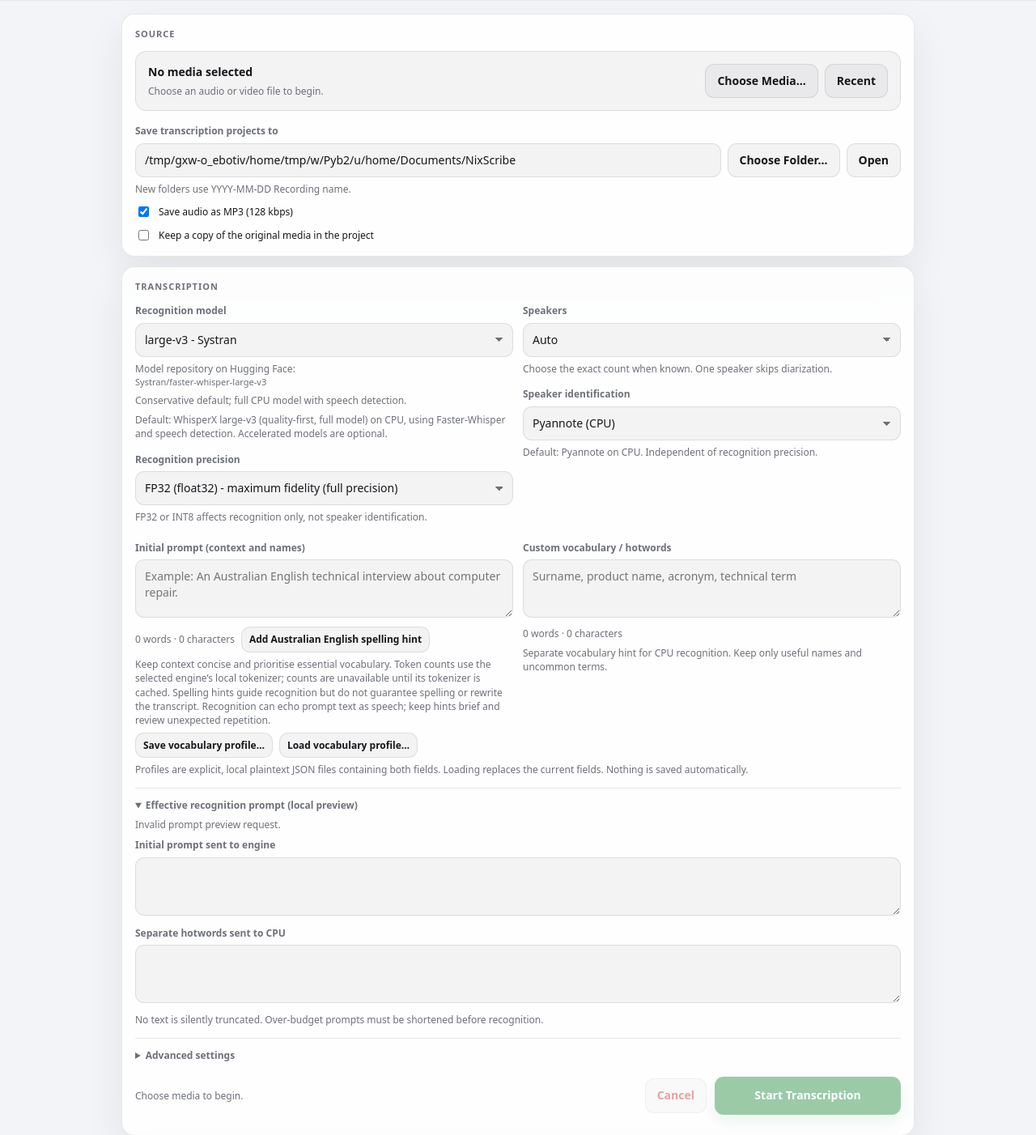
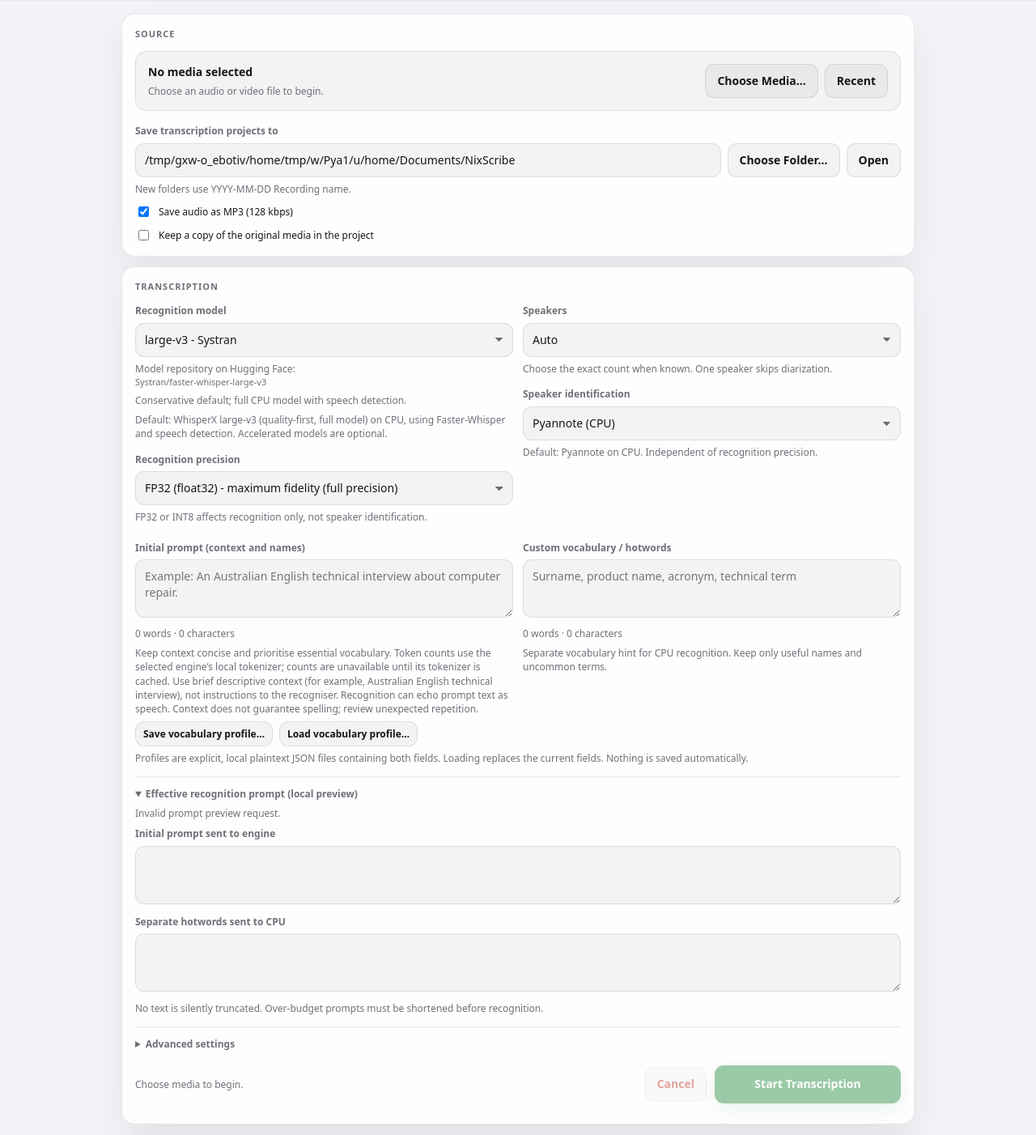
Before and after one commit to NixMcRetro/NixScribe, a Flask app: page / in a window 1280 px wide. Shown: the part 71-1473 px from the top of the page at 81% size. Run offline with Flask 3, Linux system fonts and the light colour scheme; data that the repository does not hold is empty; some libraries are stand-ins or nearby versions.

Commit message:
Remove instruction-style spelling prompt shortcut

```diff
--- a/templates/index.html
+++ b/templates/index.html
@@ -376,9 +376,8 @@
         <textarea id="initialPrompt" aria-describedby="promptCount promptHint" placeholder="Example: An Australian English technical interview about computer repair."></textarea>
         <div class="prompt-tools">
           <span id="promptCount" class="hint">0 words · 0 characters</span>
-          <button id="australianSpellingBtn" type="button">Add Australian English spelling hint</button>
         </div>
-        <div id="promptHint" class="hint">Keep context concise and prioritise essential vocabulary. Token counts use the selected engine’s local tokenizer; counts are unavailable until its tokenizer is cached. Spelling hints guide recognition but do not guarantee spelling or rewrite the transcript. Recognition can echo prompt text as speech; keep hints brief and review unexpected repetition.</div>
+        <div id="promptHint" class="hint">Keep context concise and prioritise essential vocabulary. Token counts use the selected engine’s local tokenizer; counts are unavailable until its tokenizer is cached. Use brief descriptive context (for example, Australian English technical interview), not instructions to the recogniser. Recognition can echo prompt text as speech. Context does not guarantee spelling; review unexpected repetition.</div>
       </div>
       <div id="hotwordsField">
         <label for="hotwords">Custom vocabulary / hotwords</label>
@@ -599,18 +598,8 @@ async function refreshPromptPreview(revision) {
     if (revision === promptRevision) $('promptBudget').textContent = e.message || 'Local tokenizer unavailable.';
   }
 }
-function addAustralianSpelling() {
-  const field = $('initialPrompt');
-  const hint = 'Use Australian English spelling.';
-  if (!field.value.includes(hint)) {
-    field.value = hint + (field.value.trim() ? '\n\n' + field.value : '');
-  }
-  updatePromptCounts();
-  field.focus();
-}
 $('initialPrompt').addEventListener('input', updatePromptCounts);
 $('hotwords').addEventListener('input', updatePromptCounts);
-$('australianSpellingBtn').addEventListener('click', addAustralianSpelling);
 updatePromptCounts();
 
 async function vocabularyProfile(action) {
```
Also changed, not shown: docs/technical-guide.md (+4 -2 lines), tests/test_prompt_controls.js (+5 -5 lines), .github/workflows/build-macos.yml.
